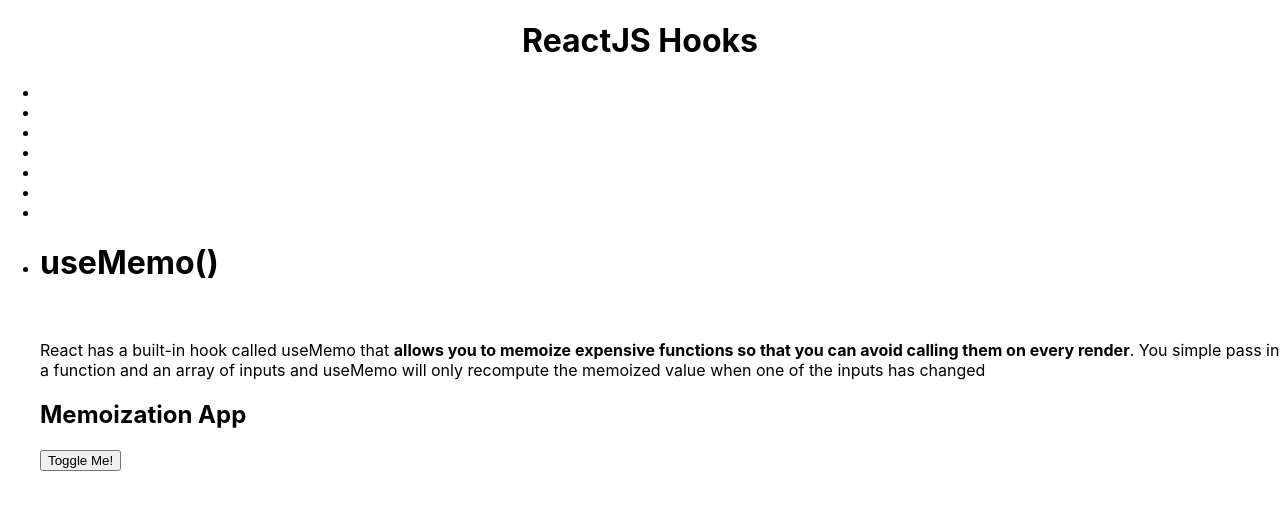
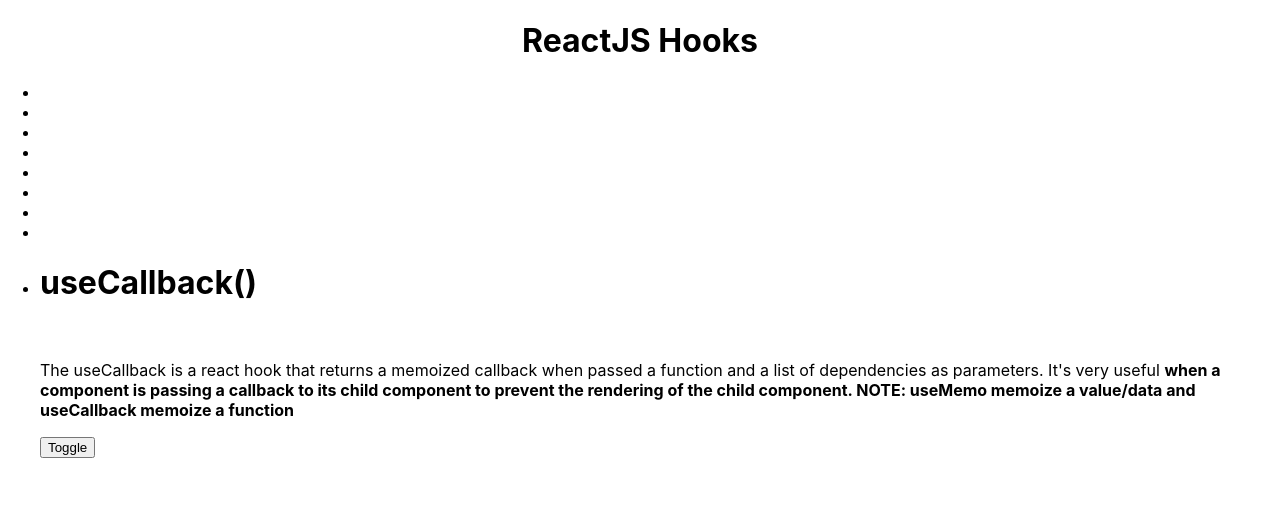
Before and after one commit to nchathu2014/archi-reactjs-final, a React (Create React App) app: page / in a window 1280 px wide. Shown: the top 510 px of the page. Built offline with nearby package versions, Linux system fonts and the light colour scheme; no server answers.

Commit message:
Completed useCallback

```diff
--- a/src/App.js
+++ b/src/App.js
@@ -7,6 +7,7 @@
 import UseImerativeHandle from "./useImerativeHandle/UseImerativeHandle";
 import UseContext from "./useContext/UseContext";
 import UseMemo from "./useMemo/UseMemo";
+import UseCallback from "./useCallback/UseCallback";
 
 function App() {
   return (
@@ -88,7 +89,7 @@
           <UseContext /> */}
         </li>
         <li>
-          <h1>useMemo()</h1>
+          {/*  <h1>useMemo()</h1>
           <br />
           <p>
             React has a built-in hook called useMemo that{" "}
@@ -100,7 +101,23 @@
             will only recompute the memoized value when one of the inputs has
             changed
           </p>
-          <UseMemo />
+          <UseMemo /> */}
+        </li>
+
+        <li>
+          <h1>useCallback()</h1>
+          <br />
+          <p>
+            The useCallback is a react hook that returns a memoized callback
+            when passed a function and a list of dependencies as parameters.
+            It's very useful{" "}
+            <b>
+              when a component is passing a callback to its child component to
+              prevent the rendering of the child component. NOTE: useMemo
+              memoize a value/data and useCallback memoize a function
+            </b>
+          </p>
+          <UseCallback />
         </li>
       </ul>
     </div>
--- /dev/null
+++ b/src/useCallback/Child.js
@@ -0,0 +1,9 @@
+import React, { useEffect } from "react";
+
+export default function Child({ returnComment }) {
+  console.log("CHILD RENDERING");
+  useEffect(() => {
+    console.log("FUNCTION CALLED");
+  }, [returnComment]);
+  return <div>{returnComment()}</div>;
+}
--- /dev/null
+++ b/src/useCallback/UseCallback.js
@@ -0,0 +1,27 @@
+import React, { useCallback, useState } from "react";
+import Child from "./Child";
+
+export default function UseCallback() {
+  const [toggle, setToggle] = useState(false);
+  const [data, setData] = useState("I am the data");
+
+  //Before Memoize
+  /*  const returnComment = (name) => {
+    return data;
+  }; */
+
+  //Memoize
+
+  const returnCommentMemo = useCallback(() => returnComment, [data]);
+  const returnComment = (name) => {
+    return data;
+  };
+
+  return (
+    <div>
+      <Child returnComment={returnCommentMemo} />
+      <button onClick={() => setToggle(!toggle)}>Toggle</button>
+      <p>{toggle && <span>Toggle</span>}</p>
+    </div>
+  );
+}
```
Also changed, not shown: 1 other file (tests, documents, lock files or other folders).
